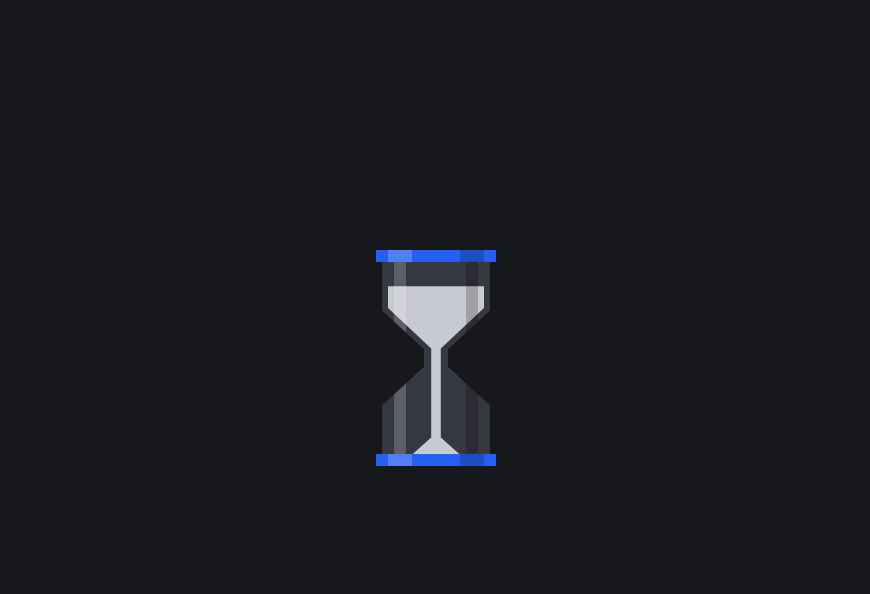
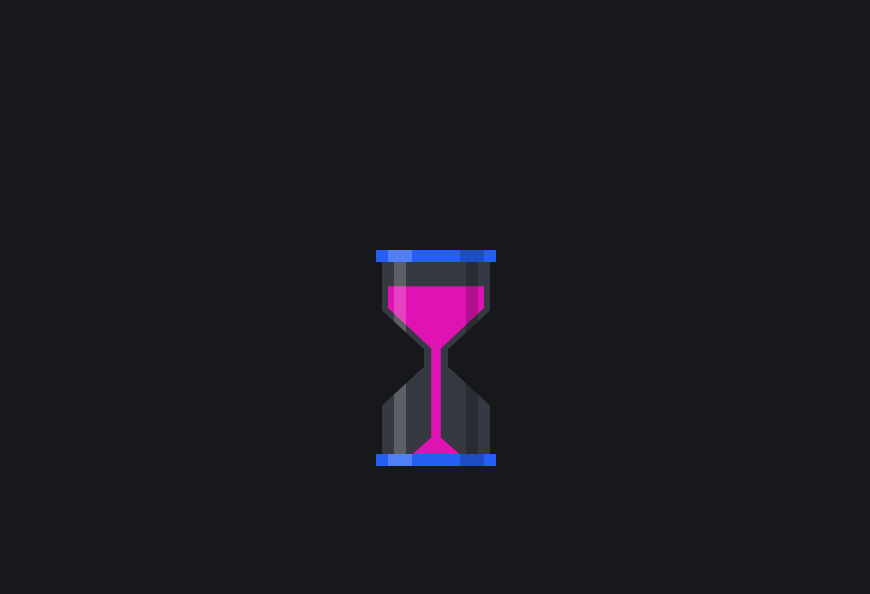
Before and after one commit to Pavlomed/hourglass, a plain HTML site: page index.html in a window 1280 px wide. Shown: the part 206-800 px from the top of the page, without its empty margins (204-1074 px from the left). Drawn offline with Linux system fonts and the dark colour scheme.

Commit message:
Add files via upload

```diff
--- a/style.css
+++ b/style.css
@@ -5,7 +5,7 @@
 	padding: 0;
 }
 :root {
-	--bg: #e3e4e8;
+	--bg: #d64b0a;
 	--fg: #2e3138;
 	--primary: #255ff4;
 	font-size: calc(16px + (24 - 16) * (100vw - 320px) / (1280 - 320));
@@ -117,6 +117,6 @@ body {
 @media (prefers-color-scheme: dark) {
 	:root {
 		--bg: #17181c;
-		--fg: #c7cad1;
+		--fg: #df13b3;
 	}
 }
```
